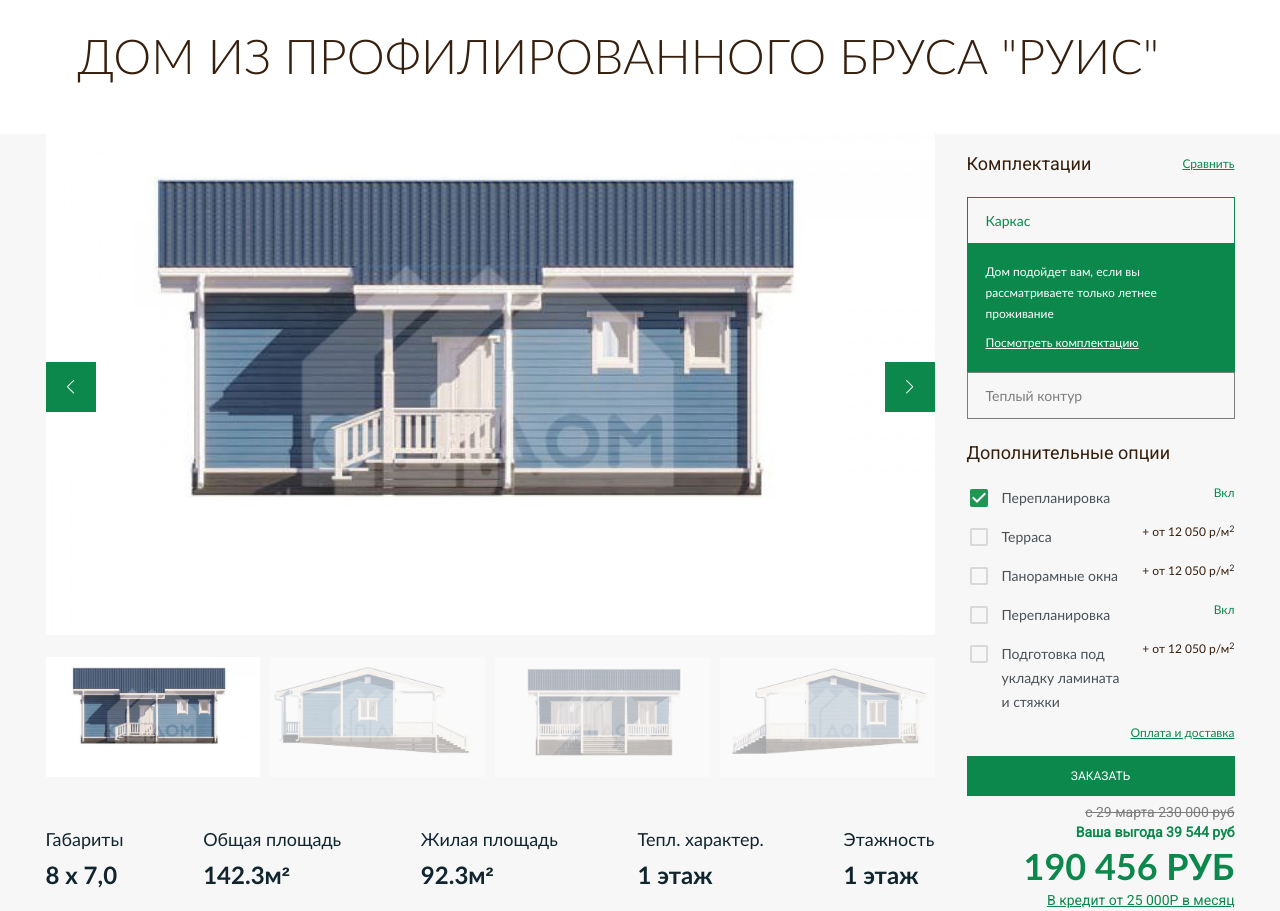
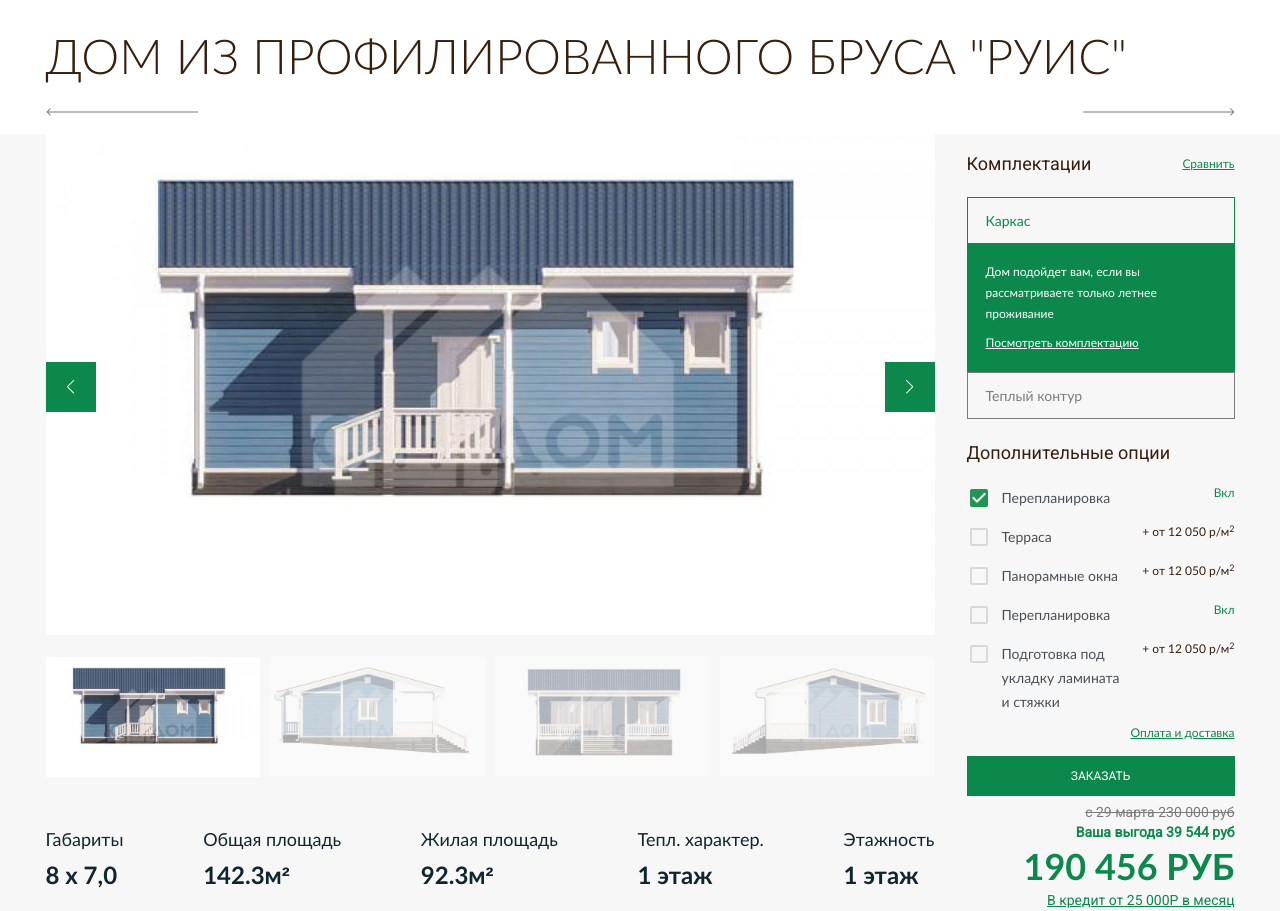
Before and after one commit to Shemchuk/wooden-houses, a website: page houses.html in a window 1280 px wide. Shown: the top 911 px of the page. Drawn offline with Linux system fonts and the light colour scheme.

Commit message:
feat: add arrows

```diff
--- a/assets/scss/styles.scss
+++ b/assets/scss/styles.scss
@@ -2,8 +2,16 @@
 @import 'variables';
 @import 'slider';
 
+div.content-wrapper {
+  margin: 0 32px;
+
+  @media (max-width: $mobile) {
+    margin: 0 16px;
+  }
+}
+
 .page__title {
-  padding: 30px 32px 52px 32px;
+  padding: 30px 0 52px 0;
   display: flex;
   width: 100%;
   max-width: $desktop-content;
@@ -13,6 +21,8 @@
   text-transform: uppercase;
   color: $color_d;
 
+  position: relative;
+
   &.feedback {
     padding-top: 57px;
   }
@@ -20,10 +30,36 @@
   @media (max-width: $mobile) {
     font-size: 30px;
     line-height: 32px;
-    padding: 30px 16px 52px 16px;
+    // padding: 30px 16px 52px 16px;
     // word-break:
   }
+
+  .arrows-block {
+    // padding: 0 32px;
+    // margin: 0 32px;
+    position: absolute;
+    bottom: 10px;
+    left: 0;
+    width: 100%;
+
+    .arrows-block__wrapper {
+      display: flex;
+      justify-content: space-between;
+
+      img {
+        width: 152px;
+      }
+
+      a:first-child {
+        img {
+          transform: rotate(180deg);
+        }
+      }
+    }
+  }
+
 }
+
 
 
 .section {
--- a/houses.html
+++ b/houses.html
@@ -19,8 +19,21 @@
 </head>
 
 <body>
-  <div class="page__title">
-    Дом из профилированного бруса "РУИС"
+  <div class="content-wrapper">
+    <div class="page__title">
+      Дом из профилированного бруса "РУИС"
+
+      <div class="arrows-block">
+        <div class="arrows-block__wrapper">
+          <a href="#">
+            <img src="./assets/img/arrow-right.svg" alt="arrow-left">
+          </a>
+          <a href="#">
+            <img src="./assets/img/arrow-right.svg" alt="arrow-left">
+          </a>
+        </div>
+      </div>
+    </div>
   </div>
 
 
@@ -295,8 +308,10 @@
     </div>
   </section>
 
-  <div class="page__title feedback">
-    Отзывы
+  <div class="content-wrapper">
+    <div class="page__title feedback">
+      Отзывы
+    </div>
   </div>
 
   <section class="section__feedback">
```
Also changed, not shown: assets/css/styles.css, assets/img/arrow-right.svg (added), 1 other file.
